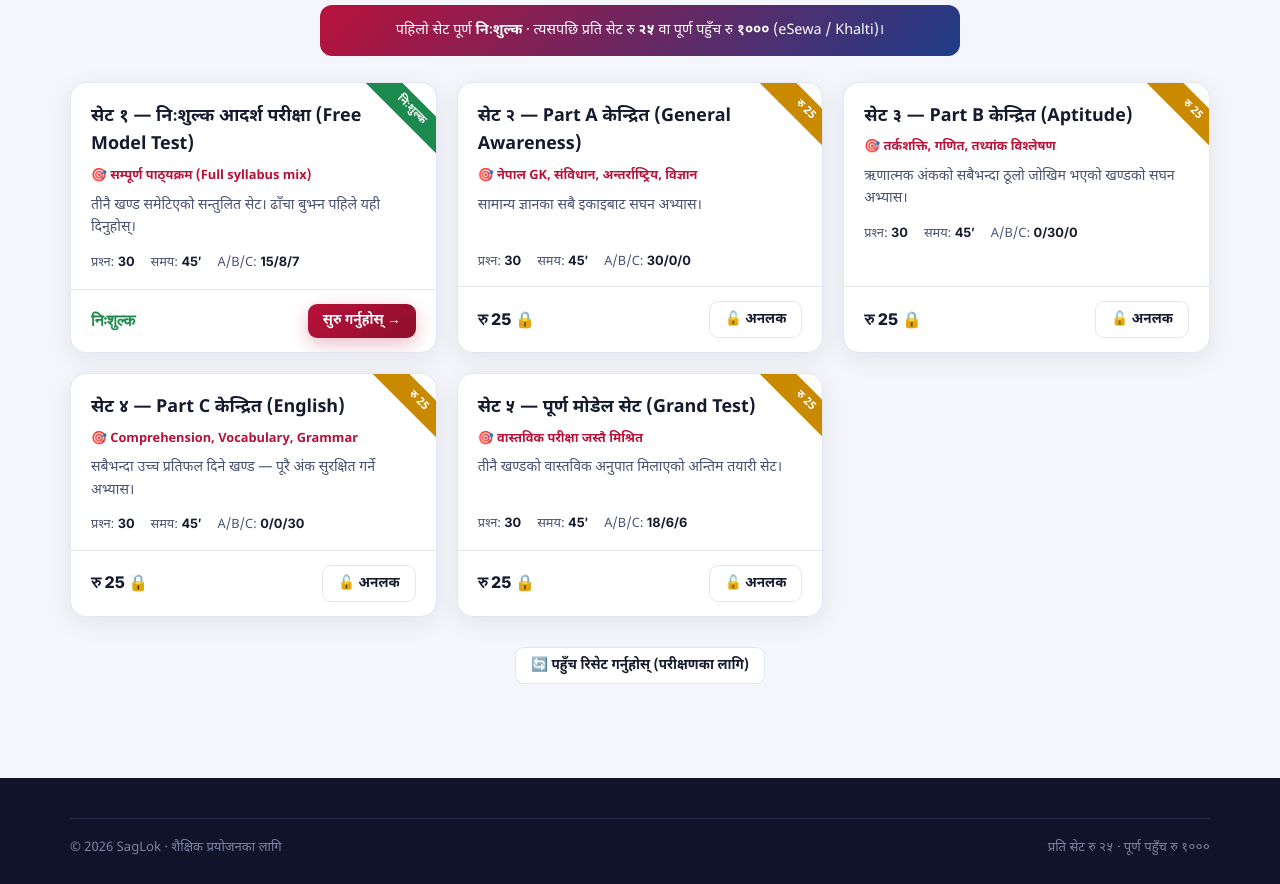
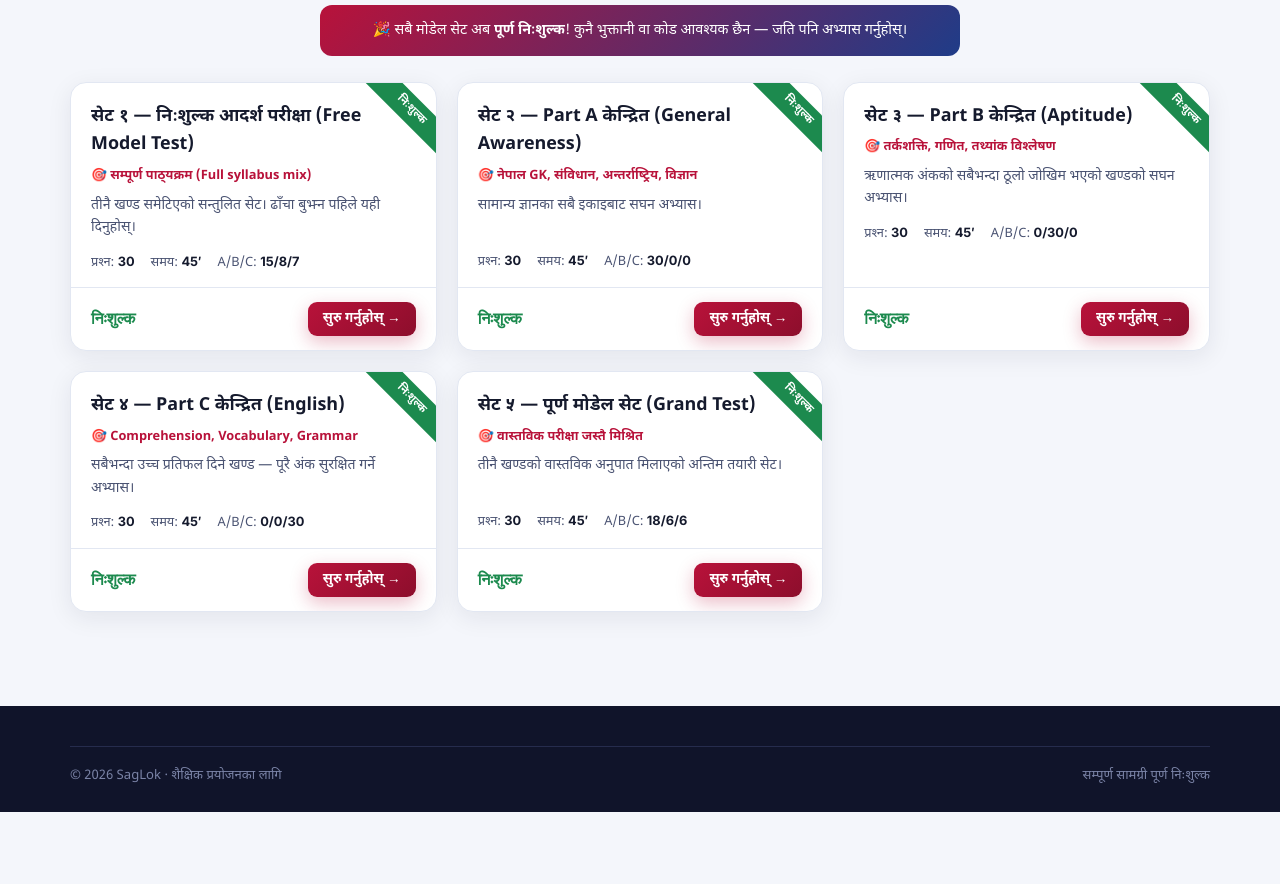
Before and after one commit to Sagarnp1/loksewa, a website: page public/sets.html in a window 1280 px wide. Shown: the part 238-1122 px from the top of the page. After the commit the page ends 1050 px from the top, so only its background shows below. Drawn offline with Linux system fonts and the light colour scheme.

Commit message:
Update Loksewa project

```diff
--- a/public/js/core.js
+++ b/public/js/core.js
@@ -30,11 +30,13 @@ const SagLok = (() => {
     if(raw==='full') return {full:true, sets:[]};
     try{ return {full:false, sets:JSON.parse(raw)}; }catch(e){ return {full:false, sets:[]}; }
   }
-  function hasFullAccess(){ return getAccess().full; }
+  /* ⭐ FREE_FOR_ALL: सबै प्रयोगकर्तालाई पूर्ण निःशुल्क पहुँच।
+     भविष्यमा भुक्तानी फेरि लागू गर्न यसलाई false बनाउनुहोस्। */
+  const FREE_FOR_ALL = true;
+  function hasFullAccess(){ return FREE_FOR_ALL || getAccess().full; }
   function hasSet(setId){
-    const a=getAccess();
-    if(a.full) return true;
-    return a.sets.includes(setId);
+    if(hasFullAccess()) return true;
+    return getAccess().sets.includes(setId);
   }
   function grantFull(){ localStorage.setItem(LS_ACCESS,'full'); updateBadge(); }
   function grantSet(setId){
@@ -56,9 +58,9 @@ const SagLok = (() => {
   /* ---------- header ---------- */
   function updateBadge(){
     document.querySelectorAll('.badge-access').forEach(b=>{
-      const full = hasFullAccess();
       const a = getAccess();
-      if(full){ b.textContent='✓ पूर्ण पहुँच'; b.classList.add('on'); }
+      if(FREE_FOR_ALL){ b.textContent='✓ सबै निःशुल्क'; b.classList.add('on'); }
+      else if(a.full){ b.textContent='✓ पूर्ण पहुँच'; b.classList.add('on'); }
       else if(a.sets.length){ b.textContent=`✓ ${a.sets.length} सेट`; b.classList.add('on'); }
       else { b.textContent='निःशुल्क प्रयोगकर्ता'; b.classList.remove('on'); }
     });
--- a/public/js/sets.js
+++ b/public/js/sets.js
@@ -17,12 +17,8 @@
     grid.innerHTML = sets.sets.map(s=>{
       const st=setStats(s);
       const unlocked = s.free || SagLok.hasSet(s.id);
-      const ribbon = s.free
-        ? `<div class="ribbon">निःशुल्क</div>`
-        : (SagLok.hasSet(s.id) ? `<div class="ribbon">✓ खुला</div>` : `<div class="ribbon paid">रु ${sets.meta.perSetPrice}</div>`);
-      const priceHTML = s.free
-        ? `<span class="price free">निःशुल्क</span>`
-        : (SagLok.hasSet(s.id) ? `<span class="price free">✓ अनलक</span>` : `<span class="price">रु ${sets.meta.perSetPrice} <span class="lock-mini">🔒</span></span>`);
+      const ribbon = `<div class="ribbon">निःशुल्क</div>`;
+      const priceHTML = `<span class="price free">निःशुल्क</span>`;
       const btn = unlocked
         ? `<button class="btn btn-primary btn-sm" data-start="${s.id}">सुरु गर्नुहोस् →</button>`
         : `<button class="btn btn-ghost btn-sm" data-unlock="${s.id}">🔓 अनलक</button>`;
@@ -51,8 +47,4 @@
     });
   }
   render();
-
-  document.getElementById('resetBtn').onclick=()=>{
-    SagLok.resetAccess(); render(); SagLok.toast('पहुँच रिसेट भयो');
-  };
 })();
--- a/public/sets.html
+++ b/public/sets.html
@@ -30,18 +30,15 @@
       <p>पाठ्यक्रमअनुसार तयार पारिएका सेट। टाइमर, प्रश्न प्यालेट, हातले लेख्ने रफ पेपर र <b>२०% ऋणात्मक अंक</b>सहितको वास्तविक अनुभव।</p>
     </div>
     <div class="promo-note" style="max-width:640px;margin:0 auto 26px;text-align:center">
-      पहिलो सेट पूर्ण <b>निःशुल्क</b> · त्यसपछि प्रति सेट रु <b>२५</b> वा पूर्ण पहुँच रु <b>१०००</b> (eSewa / Khalti)।
+      🎉 सबै मोडेल सेट अब <b>पूर्ण निःशुल्क</b>! कुनै भुक्तानी वा कोड आवश्यक छैन — जति पनि अभ्यास गर्नुहोस्।
     </div>
     <div class="set-grid" id="setGrid"></div>
 
-    <div style="text-align:center;margin-top:30px">
-      <button class="btn btn-ghost btn-sm" id="resetBtn">🔄 पहुँच रिसेट गर्नुहोस् (परीक्षणका लागि)</button>
-    </div>
   </div>
 </section>
 
 <footer class="site">
-  <div class="wrap"><div class="fbot"><span>© 2026 SagLok · शैक्षिक प्रयोजनका लागि</span><span>प्रति सेट रु २५ · पूर्ण पहुँच रु १०००</span></div></div>
+  <div class="wrap"><div class="fbot"><span>© 2026 SagLok · शैक्षिक प्रयोजनका लागि</span><span>सम्पूर्ण सामग्री पूर्ण निःशुल्क</span></div></div>
 </footer>
 
 <script src="js/core.js"></script>
```
Also changed, not shown: public/index.html (+5 -5 lines), public/practice.html (+1 -1 lines).
